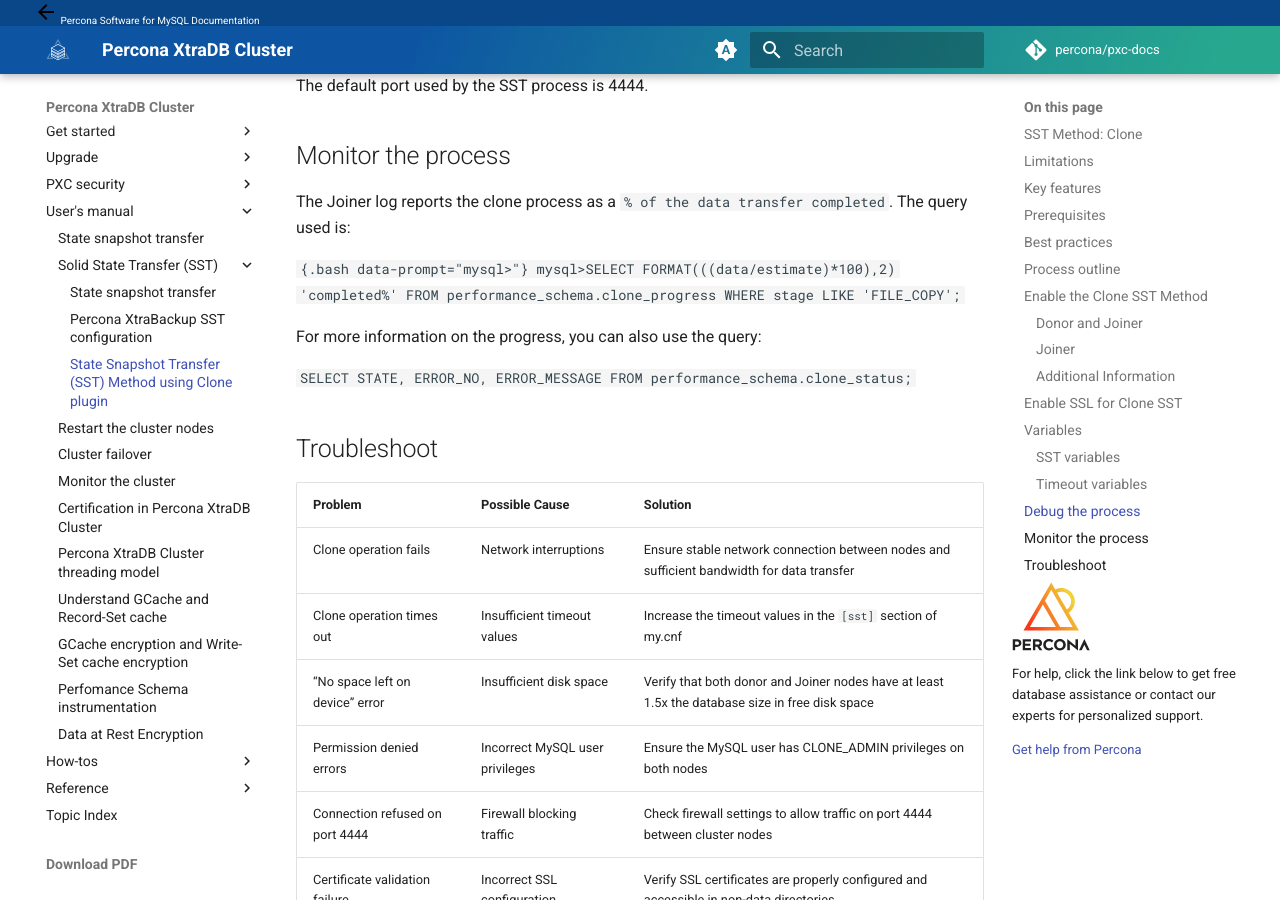
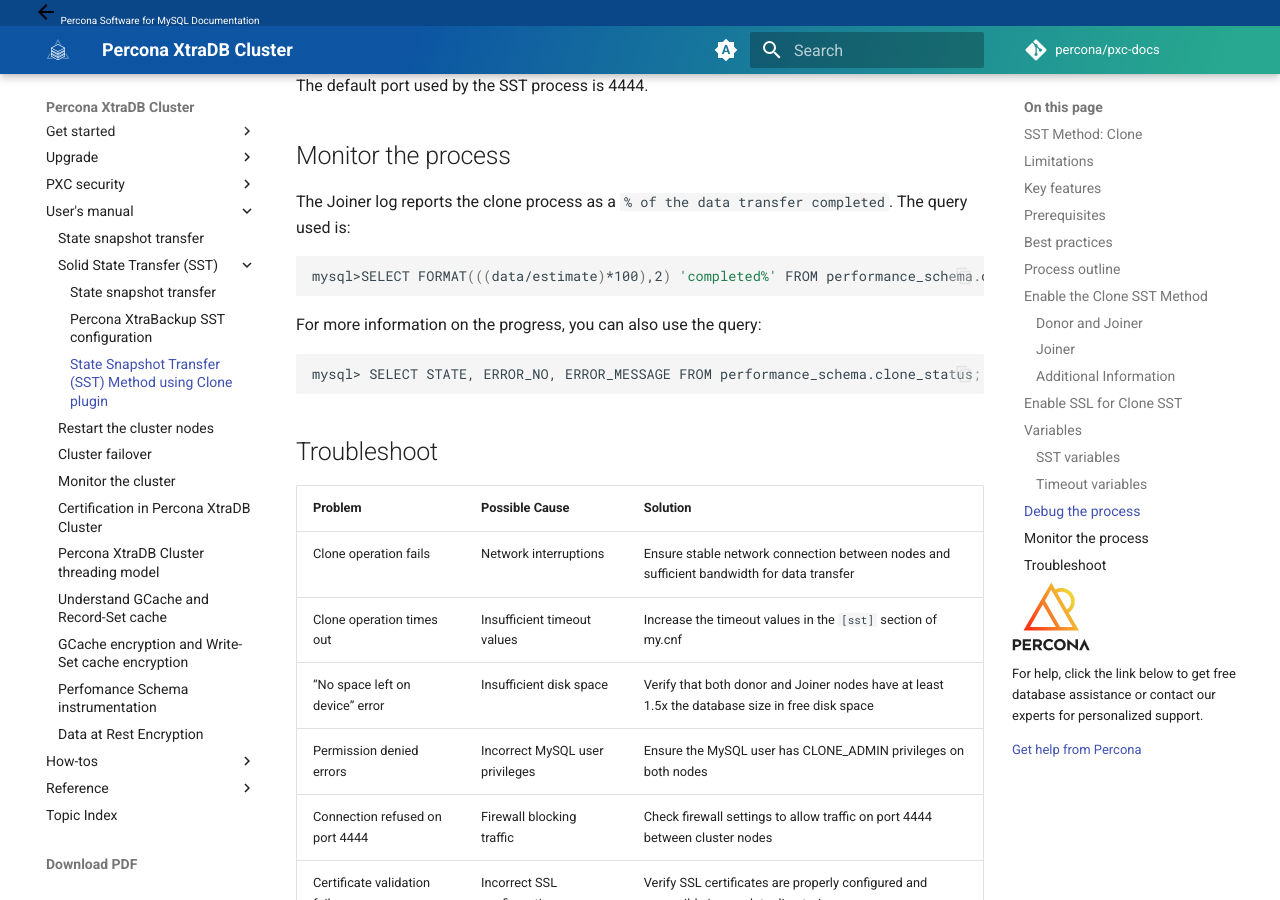
Before and after one commit to percona/pxc-docs, an MkDocs documentation site: the page built from docs/clone-sst.md, in a window 1280 px wide and 900 px high, scrolled down 5851 px. Built offline with MkDocs 1.6.1 and Material for MkDocs 9.7.7, drawn with Linux system fonts in a browser that asks for light colours; nearby versions of some CDN libraries; comment, search, counter and statistics services are not loaded; the version menu is left out; some of the changed lines change nothing that is shown.

Commit message:
Update clone-sst.md

````diff
--- a/docs/clone-sst.md
+++ b/docs/clone-sst.md
@@ -161,11 +161,14 @@
 The query used is:
 
 ```{.bash data-prompt="mysql>"}
-mysql>SELECT FORMAT(((data/estimate)*100),2) 'completed%' FROM performance_schema.clone_progress WHERE stage LIKE 'FILE_COPY';```
+mysql>SELECT FORMAT(((data/estimate)*100),2) 'completed%' FROM performance_schema.clone_progress WHERE stage LIKE 'FILE_COPY';
+```
 
 For more information on the progress, you can also use the query:
 
-`SELECT STATE, ERROR_NO, ERROR_MESSAGE FROM performance_schema.clone_status;`
+```{.bash data-prompt="mysql>"}
+mysql> SELECT STATE, ERROR_NO, ERROR_MESSAGE FROM performance_schema.clone_status;
+```
 
 ## Troubleshoot
 
````
